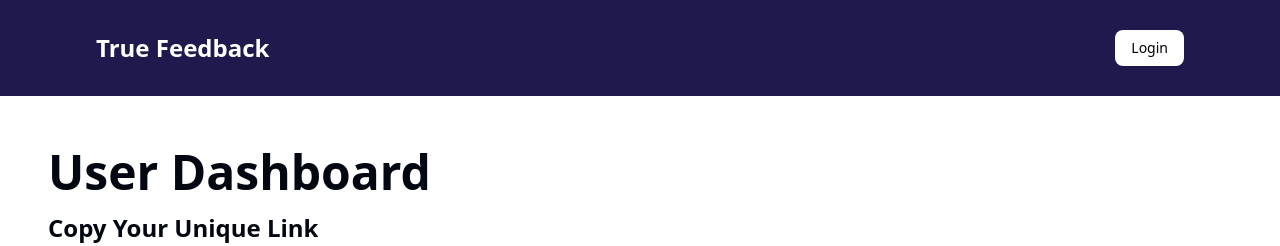
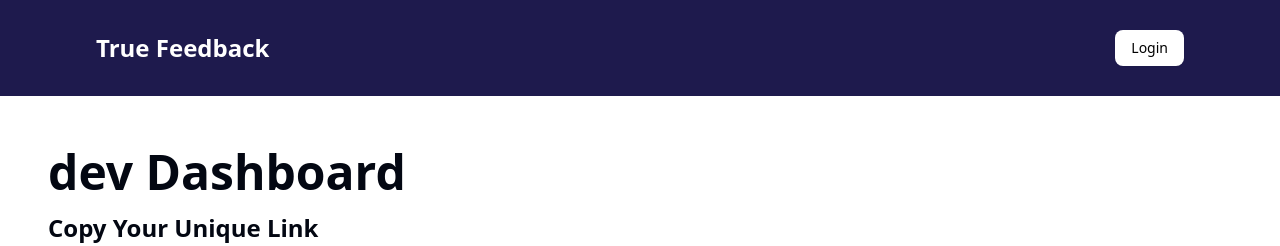
Before and after one commit to DEVKUMARSAINI545/TrueFeedback, a Next.js app: page /dashboard in a window 1280 px wide. Shown: the top 246 px of the page. Built offline with nearby package versions, Linux system fonts and the light colour scheme; no server answers.

Commit message:
last commit

```diff
--- a/app/(app)/dashboard/page.tsx
+++ b/app/(app)/dashboard/page.tsx
@@ -110,7 +110,7 @@ useEffect(() => {
 
   return (
     <div className="   h-full w-full p-12   ">
-      <h1 className="text-5xl my-1 font-bold">User Dashboard</h1>
+      <h1 className="text-5xl my-1 font-bold">dev Dashboard</h1>
       <p className="text-2xl mt-4 font-bold">Copy Your Unique Link</p>
       <div className="div gap-2  w-[80%] my-5 h-10 flex justify-between items-center">
       <Input
```
